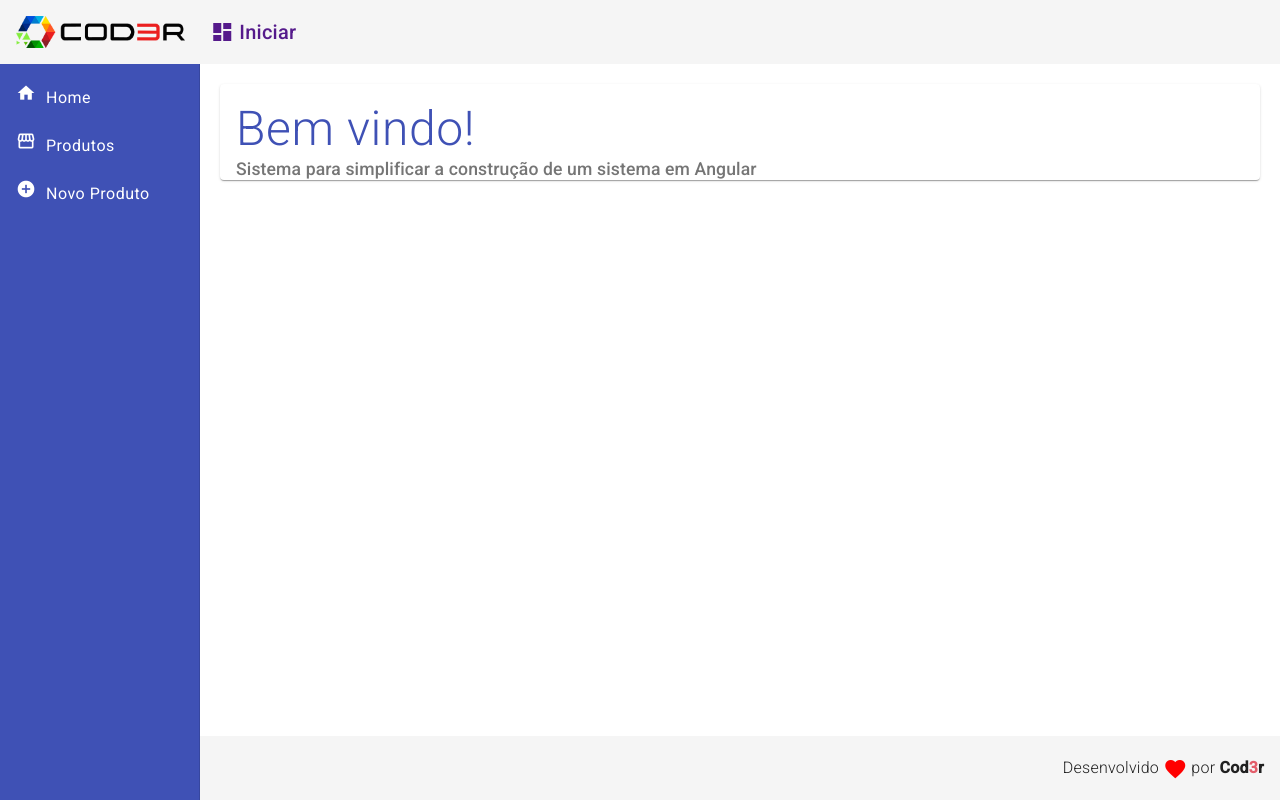
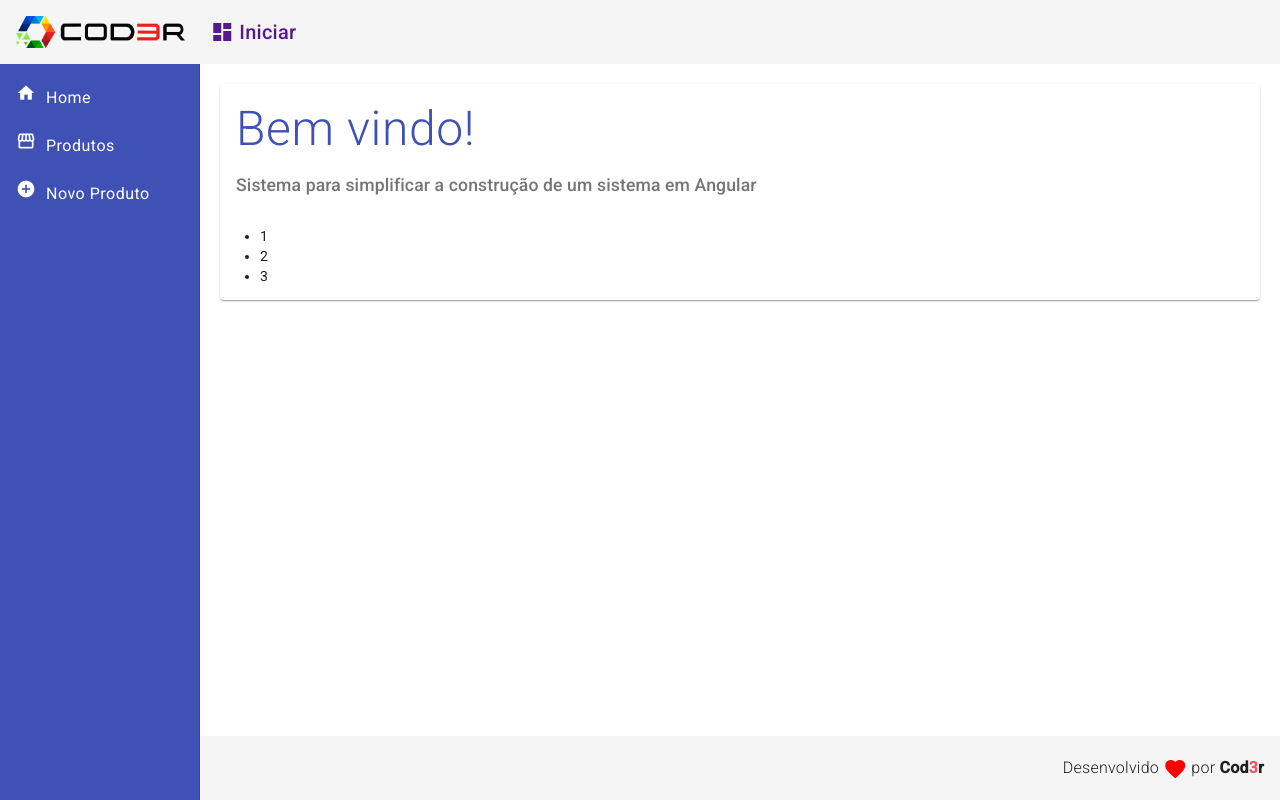
Before and after one commit to flavioanalistadesistema/crud-angular-19, an Angular app: page / in a window 1280 px wide. Built offline with nearby package versions, Linux system fonts and the light colour scheme.

Commit message:
feast: Testando uso de Diretivas

```diff
--- a/src/app/views/home/home.component.css
+++ b/src/app/views/home/home.component.css
@@ -7,4 +7,5 @@
 
 .card-home .card-subtitle {
     font-size: 1.1rem;
+    padding: 1rem;
 }
--- a/src/app/views/home/home.component.html
+++ b/src/app/views/home/home.component.html
@@ -1,6 +1,14 @@
 <mat-card class="card-home mat-elevation-z3">
     <mat-card-header>
         <mat-card-title class="card-title">Bem vindo!</mat-card-title>
-        <mat-card-subtitle class="card-subtitle">Sistema para simplificar a construção de um sistema em Angular</mat-card-subtitle>
     </mat-card-header>
+        <mat-card-subtitle class="card-subtitle">
+            Sistema para simplificar a construção de um sistema em Angular
+        </mat-card-subtitle>
+    <ul>
+        <li *myFor="let n em [1,2,3]">
+            {{n}}
+        </li>
+    </ul>
+
 </mat-card>
--- a/src/app/views/home/home.component.ts
+++ b/src/app/views/home/home.component.ts
@@ -1,9 +1,10 @@
 import { Component } from '@angular/core';
 import { MatCardModule } from '@angular/material/card';
+import { ForDirective } from '../../Directive/for.directive';
 
 @Component({
   selector: 'app-home',
-  imports: [MatCardModule],
+  imports: [MatCardModule, ForDirective],
   templateUrl: './home.component.html',
   styleUrl: './home.component.css'
 })
```
